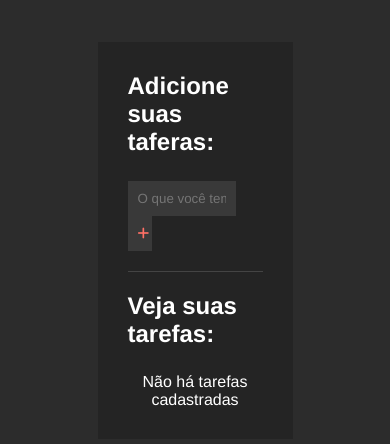
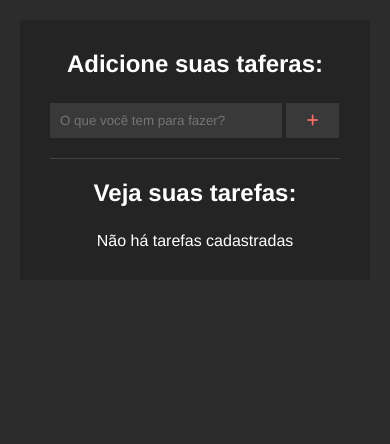
Before and after one commit to felipeat07/to_do_list_oop, a plain HTML site: page index.html in a window 390 px wide. Drawn offline with Linux system fonts and the light colour scheme.

Commit message:
adicionando layout responsivo

```diff
--- a/css/style.css
+++ b/css/style.css
@@ -103,3 +103,26 @@ h2{
 #empty-tasks{
     text-align: center;
 }
+
+/*  Mobile */
+
+@media(max-width: 480px){
+    body{
+        padding: 20px;
+    }
+
+    h2 {
+        text-align: center;
+    }
+
+    #main-container{
+        max-width: 100%;
+        margin-top: 0;
+    }
+
+    .fa.fa-trash{
+        display: block;
+        top: 220px;
+    }
+
+}
```
